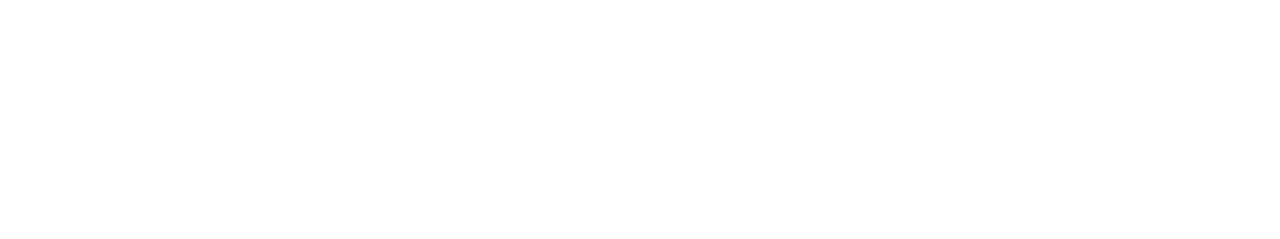
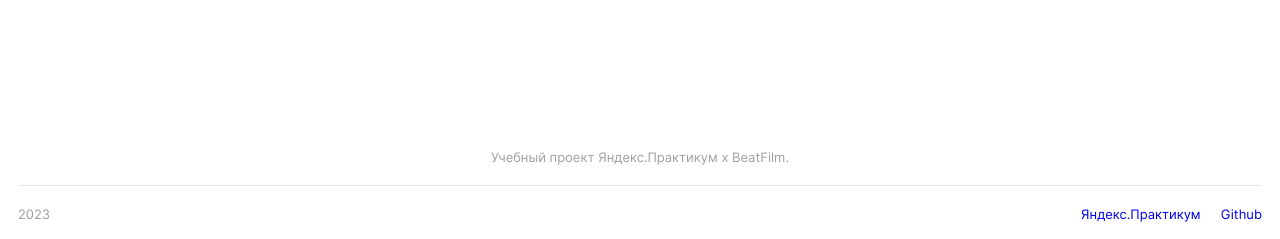
Before and after one commit to nadyaiva/movies-explorer-frontend, a React (Create React App) app: page / in a window 1280 px wide. Shown: the part 2683-2922 px from the top of the page. Before the commit the page ends 2753 px from the top, so only its background shows below. Built offline with nearby package versions, Linux system fonts and the light colour scheme.

Commit message:
Style footer

```diff
--- /dev/null
+++ b/src/components/Footer/Footer.css
@@ -0,0 +1,72 @@
+.footer_container {
+    padding: 79px 18px 0 18px;
+}
+
+.footer__main {
+    align-items: center;
+    display: flex;
+    flex-direction: column-reverse;
+}
+
+.footer__titel {
+    font-size: 12px;
+    line-height: 15px;
+    text-align: center;
+    color: #A0A0A0;
+    padding-bottom: 20px;
+    border-bottom: 1px solid #E8E8E8;
+    margin: 0;
+}
+
+.footer__item {
+    font-size: 12px;
+    line-height: 15px;
+    text-decoration: none;
+}
+
+.footer__item_copyright {
+    text-align: center;
+    color: #A0A0A0;
+    margin: 0;
+}
+
+.footer__item_last {
+    padding: 12px 0 0 0;
+}
+
+.footer__nav {
+    align-items: center;
+    display: flex;
+    flex-direction: column;
+    padding: 30px 0;
+}
+
+@media screen and (min-width: 768px) {
+    .footer__main {
+        flex-direction: row;
+        justify-content: space-between;
+    }
+
+    .footer__titel {
+        font-size: 13px;
+        line-height: 16px;
+    }
+
+    .footer__nav {
+        flex-direction: row;
+        padding: 20px 0;
+    }
+
+    .footer__item {
+        font-size: 13px;
+        line-height: 16px;
+    }
+
+    .footer__item_last {
+        padding: 0 0 0 20px;
+    }
+}
+
+@media screen and (min-width: 1025px) {
+
+}
--- /dev/null
+++ b/src/components/Footer/Footer.js
@@ -0,0 +1,18 @@
+import "./Footer.css";
+
+function Footer() {
+    return (
+        <footer className="footer footer_container">
+            <p className="footer__titel">Учебный проект Яндекс.Практикум х BeatFilm.</p>
+            <div className="footer__main">
+                <p className="footer__item footer__item_copyright">2023</p>
+            <nav className="footer__nav">
+                <a className="footer__item" href="https://practicum.yandex.ru/" target="_blank">Яндекс.Практикум</a>
+                <a className="footer__item footer__item_last" href="https://github.com/nadyaiva/" target="_blank">Github</a>
+            </nav>
+            </div>
+        </footer>
+    );
+}
+
+export default Footer;
--- a/src/components/Navigation/Navigation.css
+++ b/src/components/Navigation/Navigation.css
@@ -14,10 +14,6 @@
 
 .navigation__link {
     text-decoration: none;
-}
-
-.navigation__link:visited {
-    color: black;
 }
 
 .navigation__link_signin {
--- a/src/components/Page/Page.js
+++ b/src/components/Page/Page.js
@@ -5,6 +5,7 @@
 import AboutProject from "../AboutProject/AboutProject";
 import Techs from "../Techs/Techs";
 import AboutMe from "../AboutMe/AboutMe";
+import Footer from "../Footer/Footer";
 
 import "./Page.css";
 
@@ -18,6 +19,7 @@
       <AboutProject/>
       <Techs/>
       <AboutMe/>
+      <Footer/>
     </div>
     </BrowserRouter>
   );
```
Also changed, not shown: src/vendor/normalize.css.
